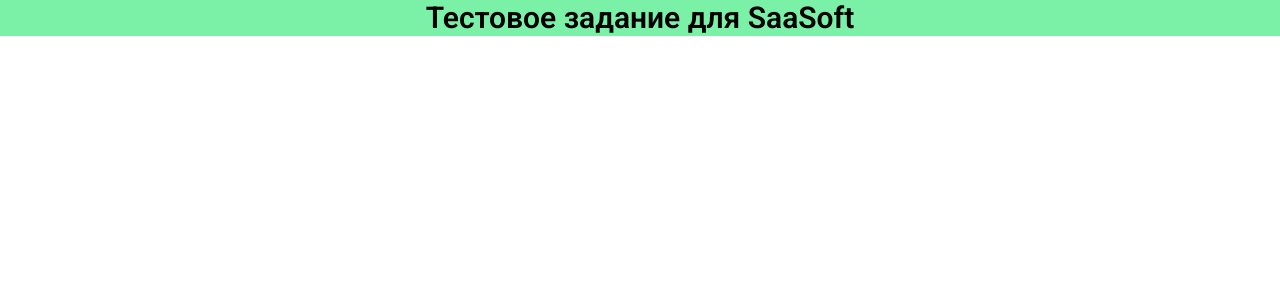
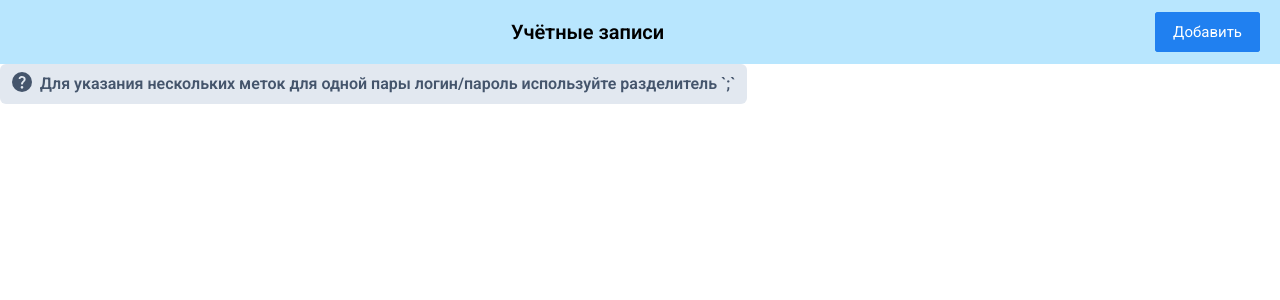
Before and after one commit to MiggRabbid/test-task-SaaSoft, a Vue app: page / in a window 1280 px wide. Shown: the top 300 px of the page. Built offline with nearby package versions, Linux system fonts and the light colour scheme.

Commit message:
Add: crate HomePage

```diff
--- a/src/App.vue
+++ /dev/null
@@ -1,11 +0,0 @@
-<script setup lang="ts">
-import HelloWorld from './components/HelloWorld.vue';
-</script>
-
-<template>
-  <div class="flex h-full w-full items-center justify-center bg-green-300">
-    <HelloWorld msg="Тестовое задание для SaaSoft" />
-  </div>
-</template>
-
-<style scoped></style>
--- /dev/null
+++ b/src/app/App.vue
@@ -0,0 +1,9 @@
+<template>
+  <n-config-provider>
+    <home-page />
+  </n-config-provider>
+</template>
+
+<script setup lang="ts">
+import HomePage from '../pages/HomePage/HomePage.vue';
+</script>
--- /dev/null
+++ b/src/assets/svg/icons/QuestionMarkRound.vue
@@ -0,0 +1,14 @@
+<template>
+  <svg
+    xmlns="http://www.w3.org/2000/svg"
+    xmlns:xlink="http://www.w3.org/1999/xlink"
+    viewBox="0 0 24 24"
+  >
+    <path
+      d="M7.92 7.54c-.8-.34-1.14-1.33-.66-2.05C8.23 4.05 9.85 3 11.99 3c2.35 0 3.96 1.07 4.78 2.41c.7 1.15 1.11 3.3.03 4.9c-1.2 1.77-2.35 2.31-2.97 3.45c-.15.27-.24.49-.3.94c-.09.73-.69 1.3-1.43 1.3c-.87 0-1.58-.75-1.48-1.62c.06-.51.18-1.04.46-1.54c.77-1.39 2.25-2.21 3.11-3.44c.91-1.29.4-3.7-2.18-3.7c-1.17 0-1.93.61-2.4 1.34c-.35.57-1.08.75-1.69.5zM14 20c0 1.1-.9 2-2 2s-2-.9-2-2s.9-2 2-2s2 .9 2 2z"
+      fill="currentColor"
+    ></path>
+  </svg>
+</template>
+
+<script setup lang="ts"></script>
--- a/src/components/HelloWorld.vue
+++ /dev/null
@@ -1,9 +0,0 @@
-<template>
-  <h1 class="text-3xl! font-bold!">{{ msg }}</h1>
-</template>
-
-<script setup lang="ts">
-defineProps<{ msg: string }>();
-</script>
-
-<style scoped></style>
--- /dev/null
+++ b/src/pages/HomePage/HomePage.vue
@@ -0,0 +1,19 @@
+<template>
+  <n-space vertical size="large" class="bg-sky-200 px-5! py-3!">
+    <div class="flex w-full items-center justify-between">
+      <h1 class="grow-1 text-center text-xl font-semibold">Учётные записи</h1>
+      <n-button type="info" size="large">Добавить</n-button>
+    </div>
+  </n-space>
+  <div class="flex h-fit w-fit gap-2 rounded-md! bg-slate-200 px-3! py-2!">
+    <QuestionMarkRound class="size-5 rounded-full bg-slate-600 p-0.5! text-slate-200" />
+    <p class="text-base! text-slate-600">
+      Для указания нескольких меток для одной пары логин/пароль используйте разделитель
+      `;`
+    </p>
+  </div>
+</template>
+
+<script setup lang="ts">
+import QuestionMarkRound from '../../assets/svg/icons/QuestionMarkRound.vue';
+</script>
```
Also changed, not shown: src/main.ts (+9 -2 lines), src/app/features/AccountItem/AccountItem.vue (added), src/shared/components/CustomList/CustomList.vue (added).
